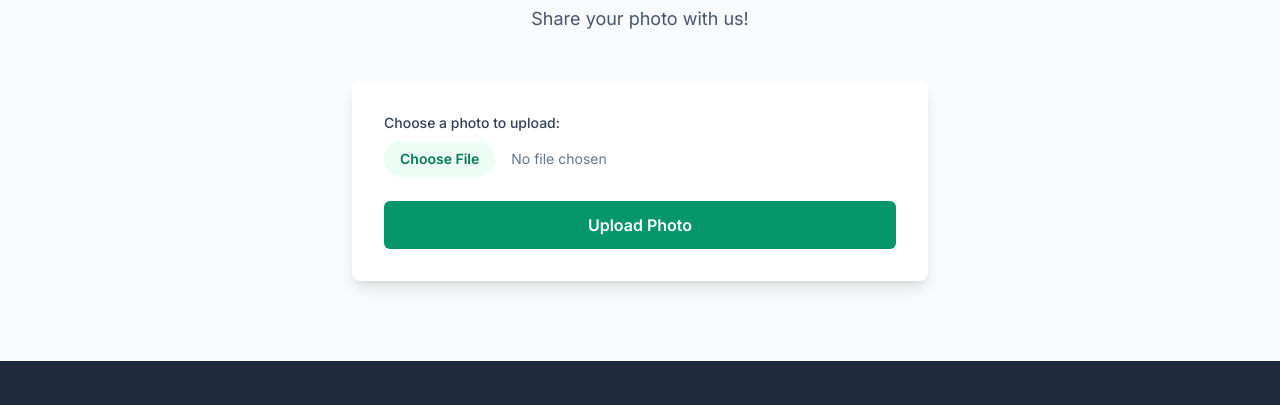
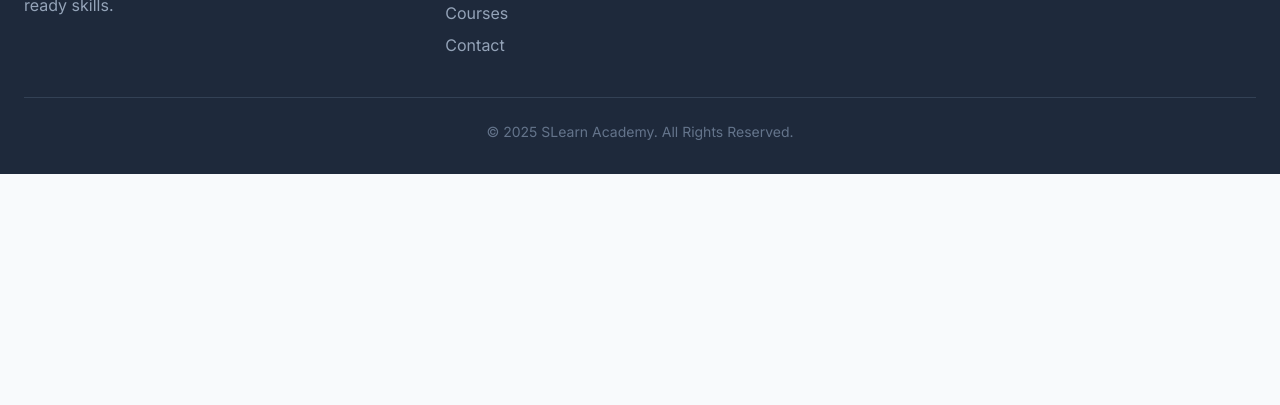
Before and after one commit to Srikanthpv21/Brightmindsacademy, a plain HTML site: page index.html in a window 1280 px wide. Shown: the part 6113-6518 px from the top of the page. After the commit the page ends 6287 px from the top, so only its background shows below. Drawn offline with nearby package versions, Linux system fonts and the light colour scheme.

Commit message:
Update index.html

```diff
--- a/index.html
+++ b/index.html
@@ -445,25 +445,6 @@
                 </div>
             </div>
         </section>
-        <section id="upload" class="py-20 bg-slate-50">
-    <div class="container mx-auto px-6">
-        <div class="text-center mb-12">
-            <h2 class="text-3xl md:text-4xl font-bold text-slate-800">Upload Your Photo</h2>
-            <p class="text-lg text-slate-600 mt-2">Share your photo with us!</p>
-        </div>
-        <div class="max-w-xl mx-auto bg-white p-8 rounded-lg shadow-lg">
-            <form action="YOUR_BACKEND_UPLOAD_URL" method="POST" enctype="multipart/form-data">
-                <div class="mb-6">
-                    <label for="photo-upload" class="block text-sm font-medium text-slate-700 mb-2">Choose a photo to upload:</label>
-                    <input type="file" id="photo-upload" name="userPhoto" accept="image/png, image/jpeg" required class="w-full text-sm text-slate-500 file:mr-4 file:py-2 file:px-4 file:rounded-full file:border-0 file:text-sm file:font-semibold file:bg-emerald-50 file:text-emerald-700 hover:file:bg-emerald-100"/>
-                </div>
-                <button type="submit" class="w-full bg-emerald-600 text-white px-6 py-3 rounded-md font-semibold cta-button">
-                    Upload Photo
-                </button>
-            </form>
-        </div>
-    </div>
-</section>
 
     </main>
 
```
